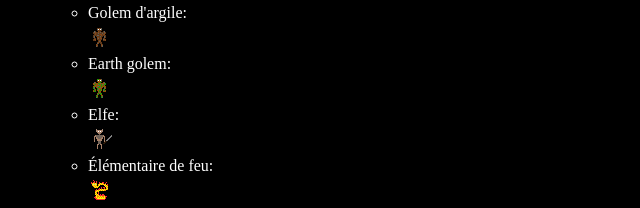
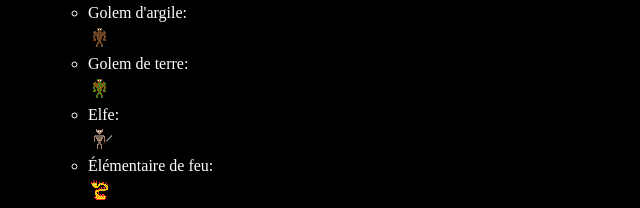
Before and after one commit to BanditSunspot/RPG_Game-Info, a plain HTML site: page index.html in a window 1280 px wide. Shown: the part 324-532 px from the top of the page, 0-640 px from the left. Drawn offline with Linux system fonts and the light colour scheme.

Commit message:
Update index.html

```diff
--- a/index.html
+++ b/index.html
@@ -47,7 +47,7 @@
 						<img src="images/monstres/centaur/Terrain.png">
 						<li>Golem d'argile:</li>
 						<img src="images/monstres/clay golem/Terrain.png">
-						<li>Earth golem:</li>
+						<li>Golem de terre:</li>
 						<img src="images/monstres/earth golem/Terrain.png">
 						<li>Elfe:</li>
 						<img src="images/monstres/elf/Terrain.png">
@@ -81,7 +81,7 @@
 						<img src="images/monstres/centaur/img.jpg">
 						<li>Golem d'argile:</li>
 						<img src="images/monstres/clay golem/img.jpg">
-						<li>Earth golem:</li>
+						<li>Golem de terre:</li>
 						<img src="images/monstres/earth golem/img.jpg">
 						<li>Elfe:</li>
 						<img src="images/monstres/elf/img.jpg">
```
